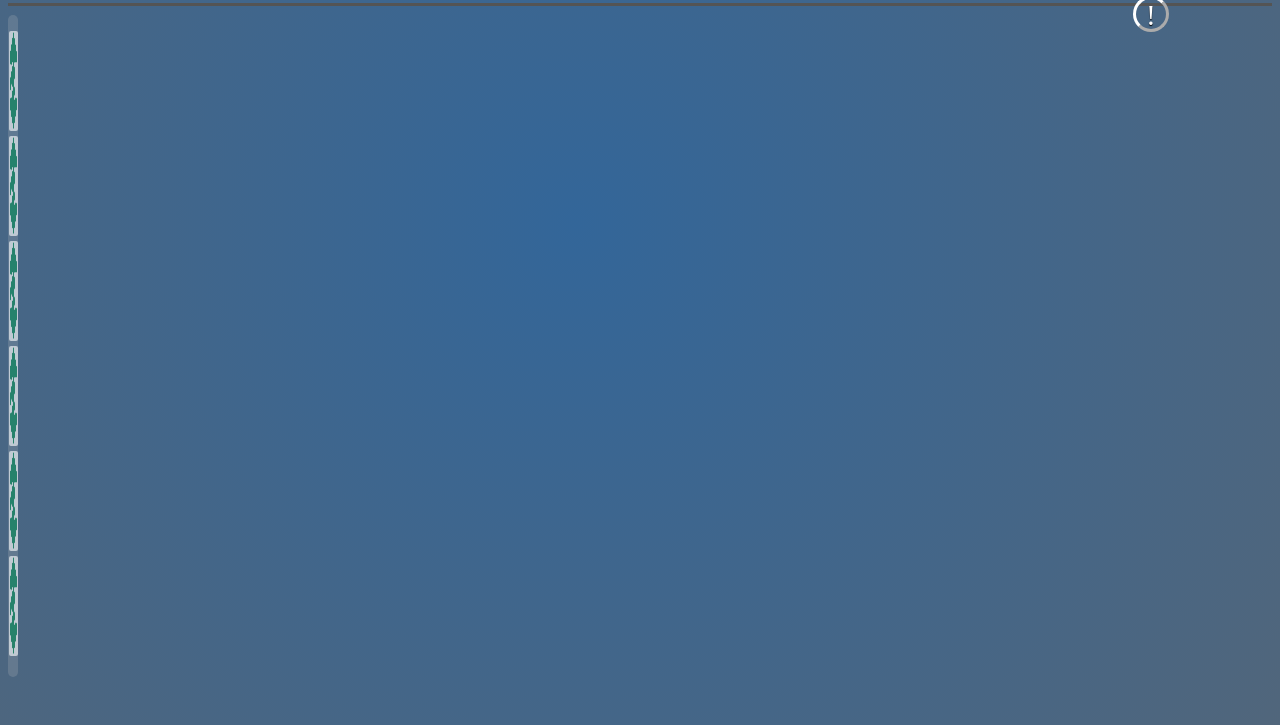
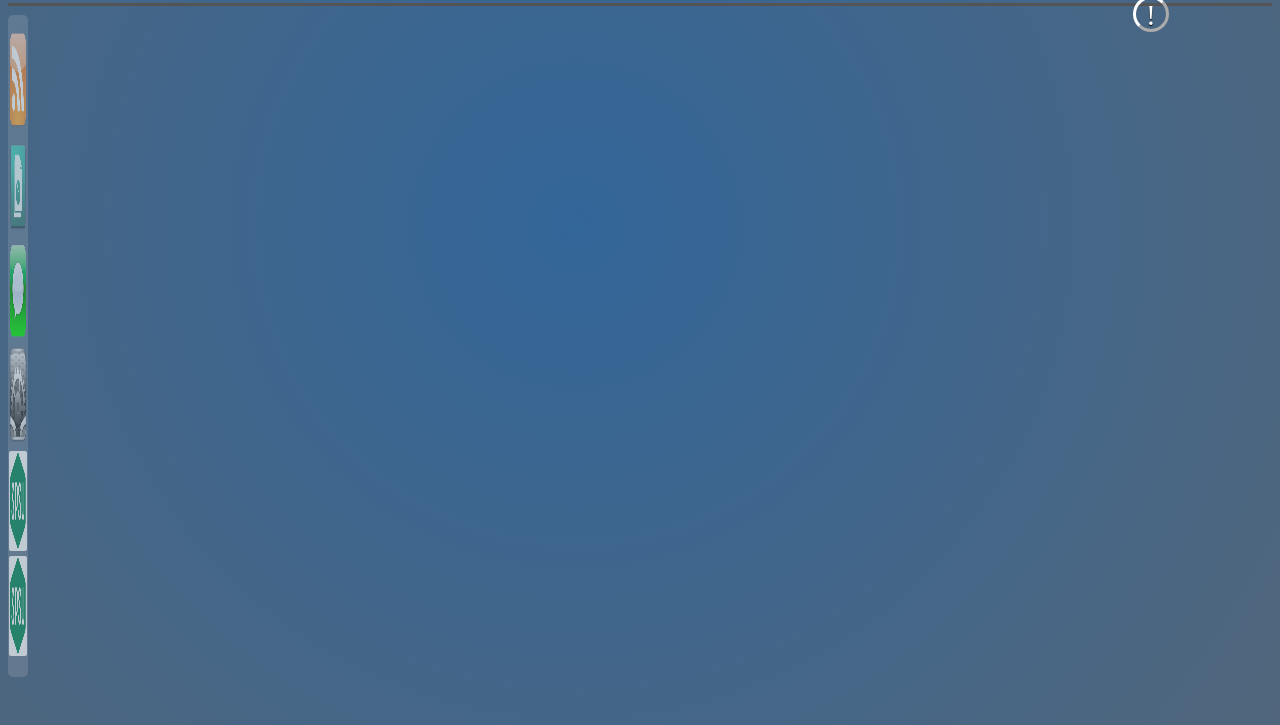
Before and after one commit to aV1rus/Capstone_Project, a Django app: page /home/ in a window 1280 px wide. Shown: the part 75-800 px from the top of the page. Run offline with Django 3.2, Linux system fonts and the light colour scheme; the visitor is signed in with stand-in values (Sample User, id 1); parts of the project's set-up code (start-up, migrations or seed data) failed here and were passed over.

Commit message:
added new images for side panel and updated sizes of icons

```diff
--- a/static/css/sidebar.css
+++ b/static/css/sidebar.css
@@ -1,15 +1,15 @@
 
 #sidebar
 {
-animation-delay: 2s;
--webkit-animation-delay: 2s; /* Safari */
+    animation-delay: 2s;
+    -webkit-animation-delay: 2s; /* Safari */
 
     -webkit-transition: width 1s ease-in-out;
     -moz-transition: width 1s ease-in-out;
     -o-transition: width 1s ease-in-out;
     transition: width 1s ease-in-out;
 
-    width: 10px;
+    width: 20px;
     background-color: rgba(200, 200, 200, .2);
     border-radius: 5px;
     position: fixed;
@@ -17,8 +17,8 @@ animation-delay: 2s;
 }
 #sidebar:hover
 {
-animation-delay: 2s;
--webkit-animation-delay: 2s; /* Safari */
+    animation-delay: 2s;
+    -webkit-animation-delay: 2s; /* Safari */
 
     -webkit-transition: width 1s ease-in-out;
     -moz-transition: width 1s ease-in-out;
@@ -40,13 +40,13 @@ animation-delay: 2s;
     width: 100%;
     height: 100px;
     padding-bottom: 5px;
-    transition-delay:.2s;
-    transition-duration:.5s;
+    transition-delay:.01s;
+    transition-duration:.1s;
 }
 
 #sidebar .sidebar_item:hover
 {
-    background-color: rgba(100, 100, 100, .6);
+    background-color: rgba(100, 255, 100, .6);
 }
 
 #sidebar .sidebar_item_img
@@ -54,5 +54,7 @@ animation-delay: 2s;
     border-radius: 2px;
     width: 90%;
     height: 100%;
+    max-width: 100px;
+    max-height: 100px;
     opacity: .6;
 }
--- a/templates/base/sidebar.html
+++ b/templates/base/sidebar.html
@@ -2,19 +2,19 @@
 <nav id="sidebar">
 	    <ul>
             <li><a class='sidebar_item'href="#">
-                <img class='sidebar_item_img' src="{% static "images/spsu_logo.jpg" %}" />
+                <img class='sidebar_item_img' src="{% static "images/sidebar/rss_icon.png" %}" />
             </a></li>
 
             <li><a class='sidebar_item'href="#">
-                <img class='sidebar_item_img' src="{% static "images/spsu_logo.jpg" %}" />
+                <img class='sidebar_item_img' src="{% static "images/sidebar/version.png" %}" />
             </a></li>
 
             <li><a class='sidebar_item'href="#">
-                <img class='sidebar_item_img' src="{% static "images/spsu_logo.jpg" %}" />
+                <img class='sidebar_item_img' src="{% static "images/sidebar/messages.png" %}" />
             </a></li>
 
             <li><a class='sidebar_item'href="#">
-                <img class='sidebar_item_img' src="{% static "images/spsu_logo.jpg" %}" />
+                <img class='sidebar_item_img' src="{% static "images/sidebar/settings_icon.png" %}" />
             </a></li>
 
             <li><a class='sidebar_item'href="#">
```
Also changed, not shown: static/images/sidebar/messages.png (added), static/images/sidebar/rss_icon.png (added), static/images/sidebar/settings_icon.png (added), static/images/sidebar/version.png (added).
